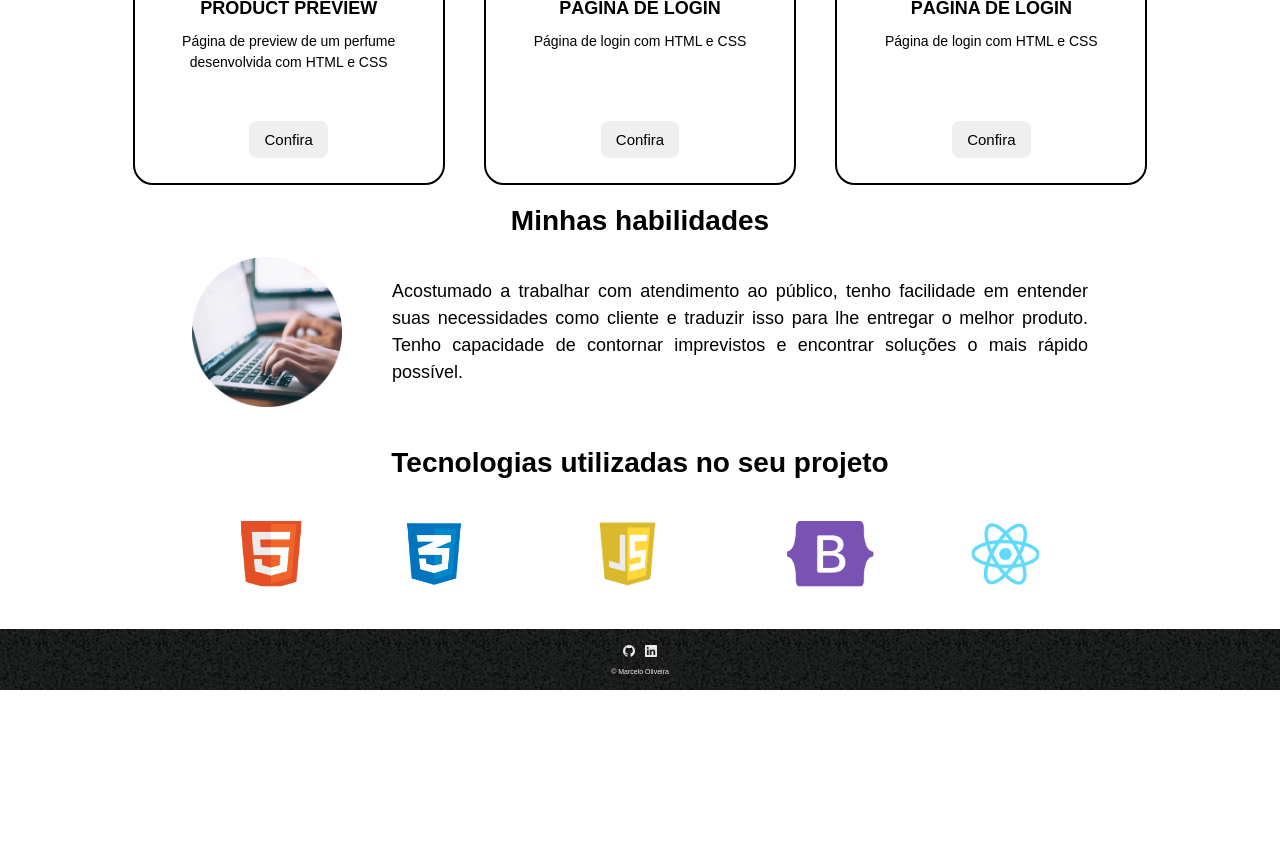
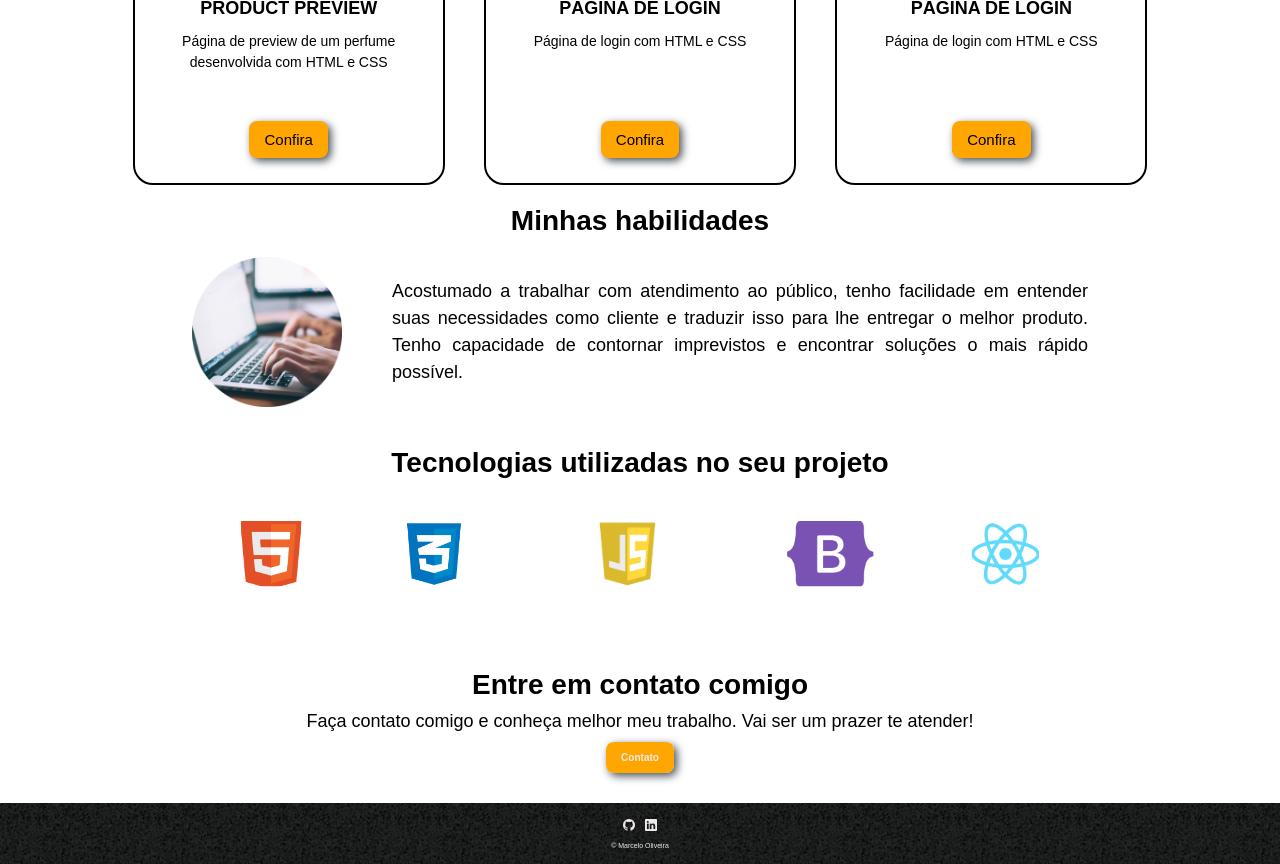
Before and after one commit to heiderick13/portfolio-react, a React (Vite) app: page / in a window 1280 px wide. Shown: the part 540-1404 px from the top of the page. Before the commit the page ends 1230 px from the top, so only its background shows below. Built offline with nearby package versions, Linux system fonts and the light colour scheme.

Commit message:
:sparkles: feat: contact section ok

```diff
--- a/src/App.jsx
+++ b/src/App.jsx
@@ -5,6 +5,7 @@ import Footer from "./components/Footer/Footer";
 import MyProjects from "./components/MyProjects/MyProjects";
 import Skills from "./components/Skills/Skills";
 import Technologies from "./components/Technologies/Technologies";
+import Contact from "./components/Contact/Contact";
 
 function App() {
   return (
@@ -14,6 +15,7 @@ function App() {
       <MyProjects />
       <Skills />
       <Technologies />
+      <Contact />
       <Footer />
     </div>
   );
--- /dev/null
+++ b/src/components/Contact/Contact.css
@@ -0,0 +1,22 @@
+.contact {
+  text-align: center;
+  margin: 0 auto;
+  padding: 4rem;
+}
+
+.contact__title {
+  font-size: 2.8rem;
+  padding-bottom: 1rem;
+}
+
+.contact p {
+  font-size: 1.8rem;
+  margin-bottom: 2rem;
+}
+
+.contact a {
+  text-decoration: none;
+  font-size: 1rem;
+  font-weight: bold;
+  color: var(--white);
+}
--- /dev/null
+++ b/src/components/Contact/Contact.jsx
@@ -0,0 +1,18 @@
+import "./Contact.css";
+
+function Contact() {
+  return (
+    <section class="contact">
+      <h3 class="contact__title">Entre em contato comigo</h3>
+      <p>
+        Faça contato comigo e conheça melhor meu trabalho. Vai ser um prazer te
+        atender!
+      </p>
+      <a class="btn" href="form.html">
+        Contato
+      </a>
+    </section>
+  );
+}
+
+export default Contact;
--- a/src/styles/main.css
+++ b/src/styles/main.css
@@ -11,4 +11,19 @@ html {
 
 :root {
   --white: hsl(0, 5%, 92%);
+  --orange: hsl(39, 100%, 50%);
+  --dark-orange: hsl(33, 100%, 50%);
 }
+
+.btn {
+  border-radius: 0.8rem;
+  box-shadow: 3px 3px 8px #464f57;
+  transition: 0.3s all;
+  background-color: var(--orange);
+}
+
+.btn:hover {
+  transform: scale(1.05);
+  cursor: pointer;
+  background-color: var(--dark-orange);
+}
```
